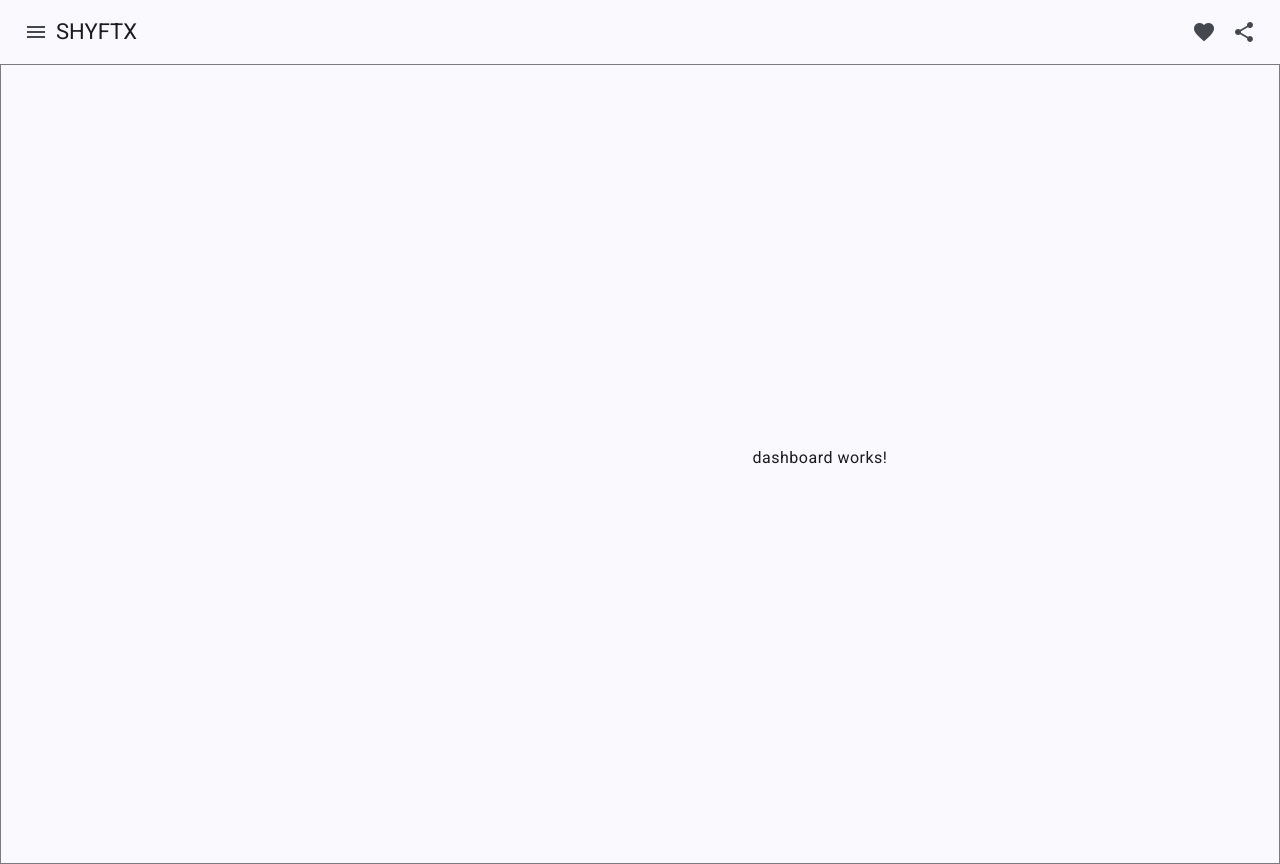
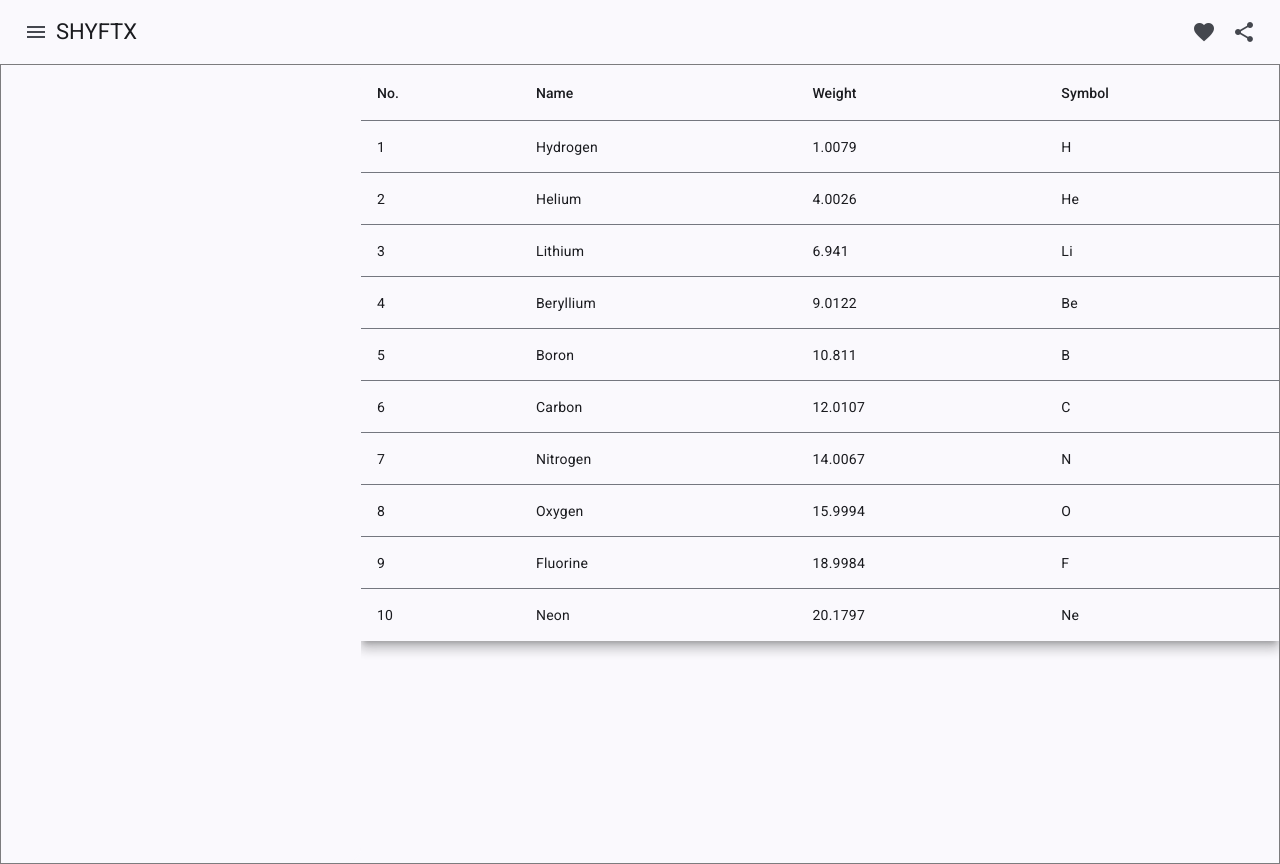
Before and after one commit to krutarth4/SHYFTX, an Angular app in the folder frontend/: page /dashboard in a window 1280 px wide. Built offline with nearby package versions, Linux system fonts and the light colour scheme.

Commit message:
#5 dashboard done with data mapping

```diff
--- a/frontend/src/app/app.component.html
+++ b/frontend/src/app/app.component.html
@@ -75,9 +75,10 @@
           </mat-drawer>
       </mat-nav-list>
      </mat-sidenav>
+  <router-outlet></router-outlet>
 
-     <div class="example-sidenav-content">
-       <router-outlet></router-outlet>
- </div>
+<!--     <div class="example-sidenav-content">-->
+<!--      -->
+<!--     </div>-->
 
 </mat-sidenav-container>
--- a/frontend/src/app/components/dashboard/dashboard.component.css
+++ b/frontend/src/app/components/dashboard/dashboard.component.css
@@ -0,0 +1,20 @@
+table {
+  width: 100%;
+}
+
+
+.he {
+  width: 100%;
+  height: 100%;
+  display: flex;
+  justify-content: center;
+  align-items: center;
+}
+
+.mat-elevation-z8 {
+  width: 100%;
+}
+
+.mat-table {
+  width: 100%;
+}
--- a/frontend/src/app/components/dashboard/dashboard.component.html
+++ b/frontend/src/app/components/dashboard/dashboard.component.html
@@ -1 +1,33 @@
-<p>dashboard works!</p>
+
+  <table mat-table [dataSource]="dataSource" class="mat-elevation-z8">
+
+  <!--- Note that these columns can be defined in any order.
+        The actual rendered columns are set as a property on the row definition" -->
+
+  <!-- Position Column -->
+  <ng-container matColumnDef="position">
+    <th mat-header-cell *matHeaderCellDef> No. </th>
+    <td mat-cell *matCellDef="let element"> {{element.position}} </td>
+  </ng-container>
+
+  <!-- Name Column -->
+  <ng-container matColumnDef="name">
+    <th mat-header-cell *matHeaderCellDef> Name </th>
+    <td mat-cell *matCellDef="let element"> {{element.name}} </td>
+  </ng-container>
+
+  <!-- Weight Column -->
+  <ng-container matColumnDef="weight">
+    <th mat-header-cell *matHeaderCellDef> Weight </th>
+    <td mat-cell *matCellDef="let element"> {{element.weight}} </td>
+  </ng-container>
+
+  <!-- Symbol Column -->
+  <ng-container matColumnDef="symbol">
+    <th mat-header-cell *matHeaderCellDef> Symbol </th>
+    <td mat-cell *matCellDef="let element"> {{element.symbol}} </td>
+  </ng-container>
+
+  <tr mat-header-row *matHeaderRowDef="displayedColumns"></tr>
+  <tr mat-row *matRowDef="let row; columns: displayedColumns;"></tr>
+</table>
--- a/frontend/src/app/components/dashboard/dashboard.component.ts
+++ b/frontend/src/app/components/dashboard/dashboard.component.ts
@@ -1,12 +1,34 @@
 import { Component } from '@angular/core';
+import {MatTableModule} from '@angular/material/table';
+import {MatSidenavModule} from "@angular/material/sidenav";
 
+export interface PeriodicElement {
+  name: string;
+  position: number;
+  weight: number;
+  symbol: string;
+}
+
+const ELEMENT_DATA: PeriodicElement[] = [
+  {position: 1, name: 'Hydrogen', weight: 1.0079, symbol: 'H'},
+  {position: 2, name: 'Helium', weight: 4.0026, symbol: 'He'},
+  {position: 3, name: 'Lithium', weight: 6.941, symbol: 'Li'},
+  {position: 4, name: 'Beryllium', weight: 9.0122, symbol: 'Be'},
+  {position: 5, name: 'Boron', weight: 10.811, symbol: 'B'},
+  {position: 6, name: 'Carbon', weight: 12.0107, symbol: 'C'},
+  {position: 7, name: 'Nitrogen', weight: 14.0067, symbol: 'N'},
+  {position: 8, name: 'Oxygen', weight: 15.9994, symbol: 'O'},
+  {position: 9, name: 'Fluorine', weight: 18.9984, symbol: 'F'},
+  {position: 10, name: 'Neon', weight: 20.1797, symbol: 'Ne'},
+];
 @Component({
   selector: 'app-dashboard',
   standalone: true,
-  imports: [],
+  imports: [MatTableModule,MatSidenavModule],
   templateUrl: './dashboard.component.html',
   styleUrl: './dashboard.component.css'
 })
 export class DashboardComponent {
-
+  displayedColumns: string[] = ['position', 'name', 'weight', 'symbol'];
+  dataSource = ELEMENT_DATA;
 }
```
